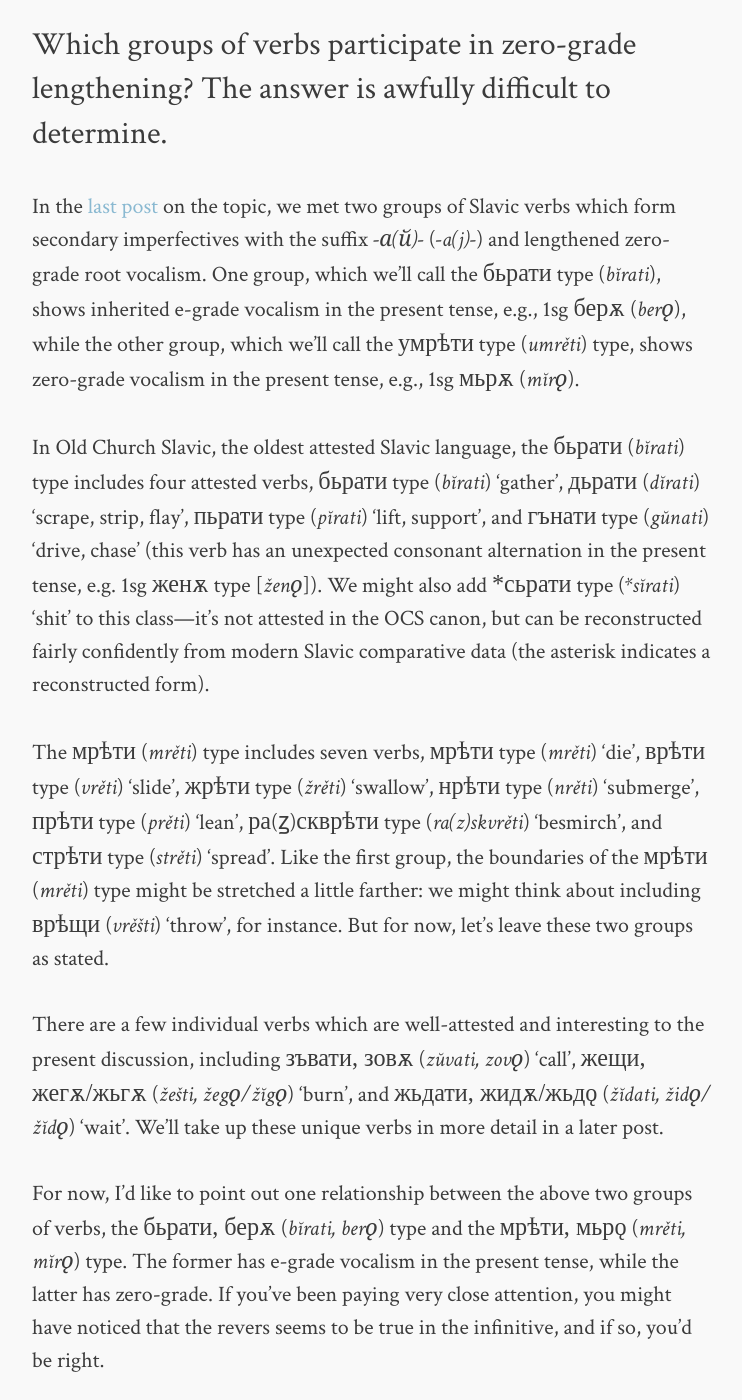
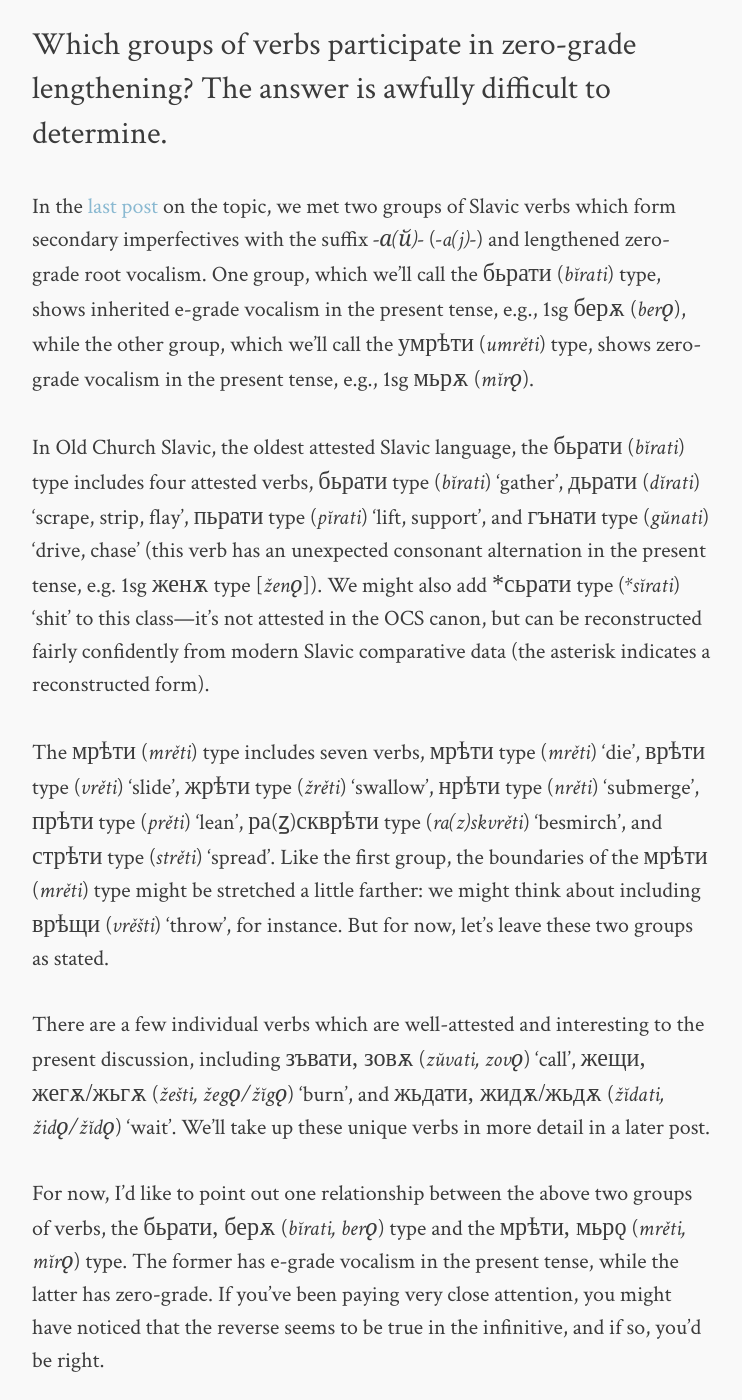
Before and after one commit to menzenski/menzenski.github.io, a Jekyll site: the page built from _posts/2015-02-04-Making-Sense-Of-Ablaut.md, in a window 1280 px wide and 1400 px high, scrolled down 1108 px. Shown: the whole window, without its empty margins (268-1010 px from the left). Built offline with Jekyll 4.4.1, drawn with Linux system fonts in a browser that asks for light colours; comment, search, counter and statistics services are not loaded.

Commit message:
fixed typos

```diff
--- a/_posts/2015-02-04-Making-Sense-Of-Ablaut.md
+++ b/_posts/2015-02-04-Making-Sense-Of-Ablaut.md
@@ -9,15 +9,15 @@
         feature: soft-trees.jpg
 ---
 
-In the [last post][lastp] on the topic, we met two groups of Slavic verbs which form secondary imperfectives with the suffix <span class="russ">-а(й)-</span> (<span class="trans">-a(j)-</span>) and lengthened zero-grade root vocalism. One group, which we'll call the <span class="ocs">бьрати</span> type (<span class="trans">bĭrati</span>), shows inherited e-grade vocalism in the present tense, e.g., 1sg <span class="ocs">берѫ</span> (<span class="trans">berǫ</span>), while the other group, which we'll call the <span class="ocs">умрѣти</span> type (<span class="trans">umrěti</span>) type, shows zero-grade vocalism in the present tense, e.g., 1sg <span class="ocs">мьрѫ</span> (<span class="trans">mĭrǫ</span>).
+In the [last post][lastp] on the topic, we met two groups of Slavic verbs which form secondary imperfectives with the suffix <span class="russ">-а(й)-</span> (<span class="trans">-a(j)-</span>) and lengthened zero-grade root vocalism. One group, which we'll call the <span class="ocs">бьрати</span> (<span class="trans">bĭrati</span>) type, shows inherited e-grade vocalism in the present tense, e.g., 1sg <span class="ocs">берѫ</span> (<span class="trans">berǫ</span>), while the other group, which we'll call the <span class="ocs">умрѣти</span> (<span class="trans">umrěti</span>) type, shows zero-grade vocalism in the present tense, e.g., 1sg <span class="ocs">мьрѫ</span> (<span class="trans">mĭrǫ</span>).
 
 In Old Church Slavic, the oldest attested Slavic language, the <span class="ocs">бьрати</span> (<span class="trans">bĭrati</span>) type includes four attested verbs, <span class="ocs">бьрати</span> type (<span class="trans">bĭrati</span>) 'gather', <span class="ocs">дьрати</span> (<span class="trans">dĭrati</span>) 'scrape, strip, flay', <span class="ocs">пьрати</span> type (<span class="trans">pĭrati</span>) 'lift, support', and <span class="ocs">гънати</span> type (<span class="trans">gŭnati</span>) 'drive, chase' (this verb has an unexpected consonant alternation in the present tense, e.g. 1sg <span class="ocs">женѫ</span> type [<span class="trans">ženǫ</span>]). We might also add <span class="ocs">\*сьрати</span> type (<span class="trans">\*sĭrati</span>) 'shit' to this class—it's not attested in the OCS canon, but can be reconstructed fairly confidently from modern Slavic comparative data (the asterisk indicates a reconstructed form).
 
 The <span class="ocs">мрѣти</span> (<span class="trans">mrěti</span>) type includes seven verbs, <span class="ocs">мрѣти</span> type (<span class="trans">mrěti</span>) 'die', <span class="ocs">врѣти</span> type (<span class="trans">vrěti</span>) 'slide', <span class="ocs">жрѣти</span> type (<span class="trans">žrěti</span>) 'swallow', <span class="ocs">нрѣти</span> type (<span class="trans">nrěti</span>) 'submerge', <span class="ocs">прѣти</span> type (<span class="trans">prěti</span>) 'lean', <span class="ocs">ра</span>(<span class="ocs">ꙁ</span>)<span class="ocs">скврѣти</span> type (<span class="trans">ra(z)skvrěti</span>) 'besmirch', and <span class="ocs">стрѣти</span> type (<span class="trans">strěti</span>) 'spread'. Like the first group, the boundaries of the <span class="ocs">мрѣти</span> (<span class="trans">mrěti</span>) type might be stretched a little farther: we might think about including <span class="ocs">врѣщи</span> (<span class="trans">vrěšti</span>) 'throw', for instance. But for now, let's leave these two groups as stated.
 
-There are a few individual verbs which are well-attested and interesting to the present discussion, including <span class="ocs">зъвати, зовѫ</span> (<span class="trans">zŭvati, zovǫ</span>) 'call', <span class="ocs">жещи, жегѫ/жьгѫ</span> (<span class="trans">žešti, žegǫ/žĭgǫ</span>) 'burn', and <span class="ocs">жьдати, жидѫ/жьдǫ</span> (<span class="trans">žĭdati, židǫ/žĭdǫ</span>) 'wait'. We'll take up these unique verbs in more detail in a later post.
+There are a few individual verbs which are well-attested and interesting to the present discussion, including <span class="ocs">зъвати, зовѫ</span> (<span class="trans">zŭvati, zovǫ</span>) 'call', <span class="ocs">жещи, жегѫ/жьгѫ</span> (<span class="trans">žešti, žegǫ/žĭgǫ</span>) 'burn', and <span class="ocs">жьдати, жидѫ/жьдѫ</span> (<span class="trans">žĭdati, židǫ/žĭdǫ</span>) 'wait'. We'll take up these unique verbs in more detail in a later post.
 
-For now, I'd like to point out one relationship between the above two groups of verbs, the <span class="ocs">бьрати, берѫ</span> (<span class="trans">bĭrati, berǫ</span>) type and the <span class="ocs">мрѣти, мьрǫ</span> (<span class="trans">mrěti, mĭrǫ</span>) type. The former has e-grade vocalism in the present tense, while the latter has zero-grade. If you've been paying very close attention, you might have noticed that the revers seems to be true in the infinitive, and if so, you'd be right.
+For now, I'd like to point out one relationship between the above two groups of verbs, the <span class="ocs">бьрати, берѫ</span> (<span class="trans">bĭrati, berǫ</span>) type and the <span class="ocs">мрѣти, мьрǫ</span> (<span class="trans">mrěti, mĭrǫ</span>) type. The former has e-grade vocalism in the present tense, while the latter has zero-grade. If you've been paying very close attention, you might have noticed that the reverse seems to be true in the infinitive, and if so, you'd be right.
 
 Verbs in Old Church Slavic are generally analyzed as having two stems from which verbal forms are built: a *present stem*, from which are formed the present tense, the imperative, the present active participle, and the present passive participle, and an *infinitive stem*, from which are formed the infinitive, the supine, the imperfect, the aorist, the past active participle (in two flavors), and the past passive participle. (The infinitive and the supine are two forms of verbal noun, and the imperfect and the aorist are two different past tenses—understanding the particular meanings of all these forms isn't necessary for the present discussion.)
 
```
